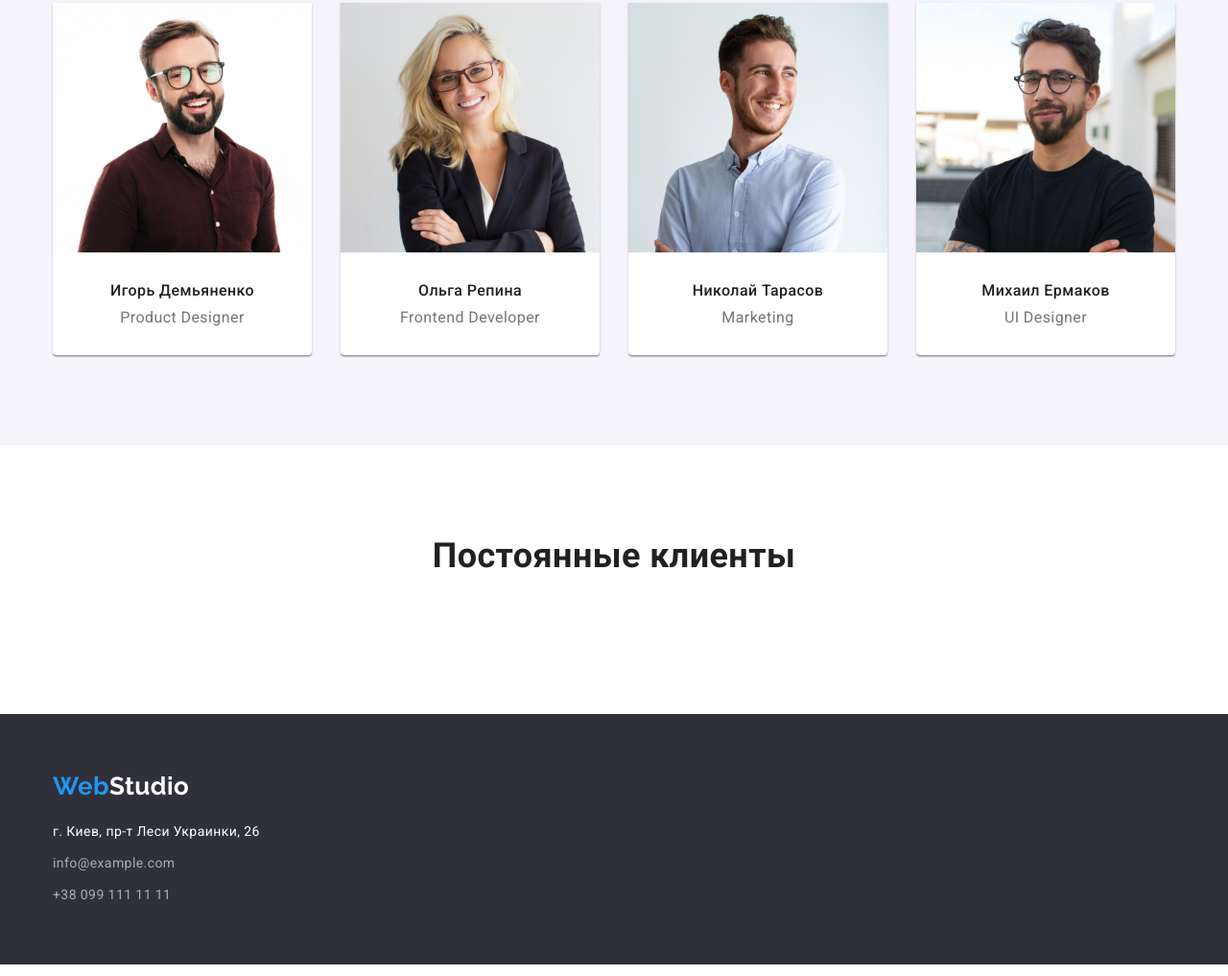
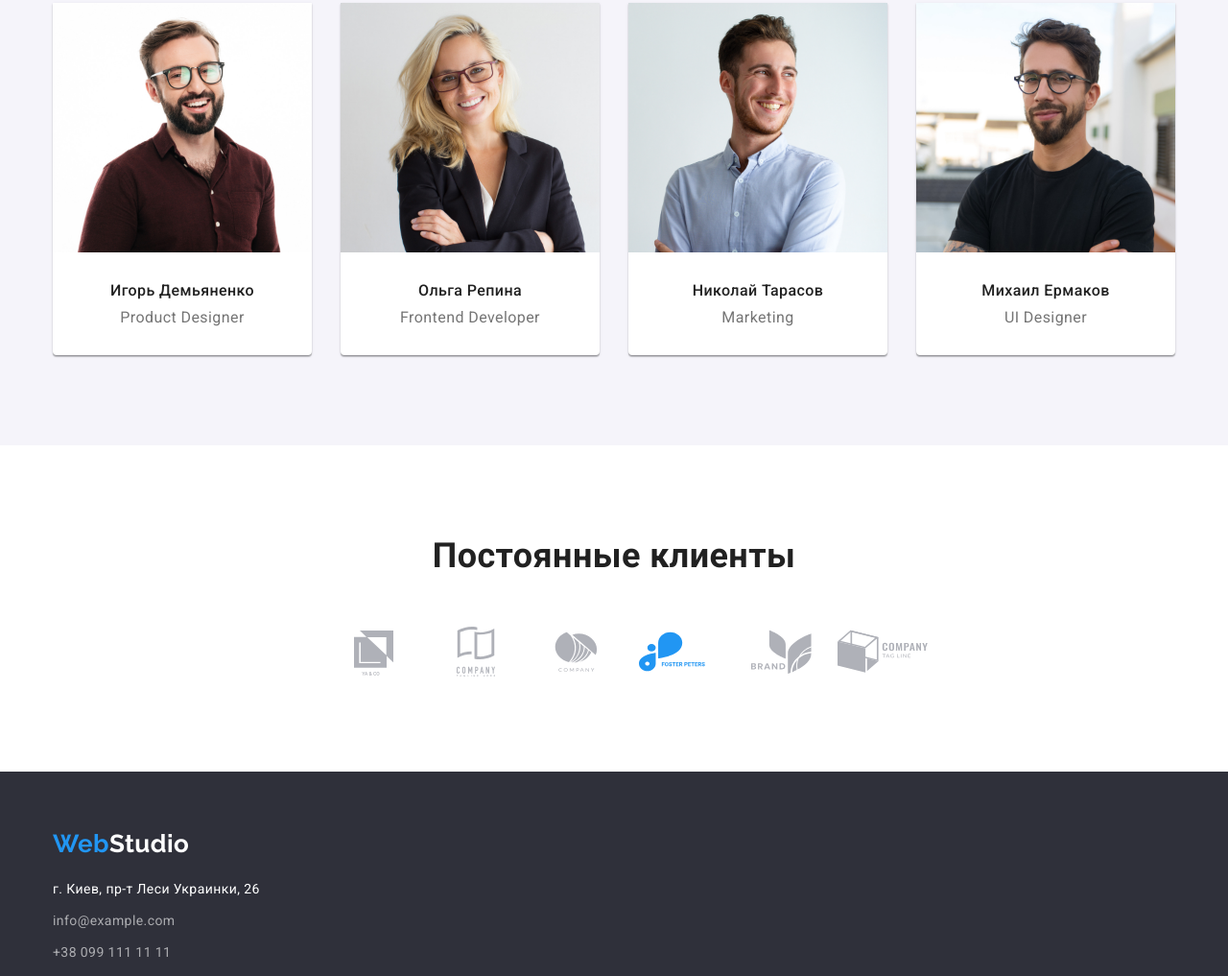
Before and after one commit to kbugayenko/goit-markup-hw-04, a plain HTML site: page index.html in a window 1280 px wide. Shown: the part 1780-2797 px from the top of the page at 96% size. Drawn offline with nearby package versions, Linux system fonts and the light colour scheme; files whose address does not match are found by name.

Commit message:
Додав ікони на хедер

```diff
--- a/css/styles.css
+++ b/css/styles.css
@@ -140,15 +140,30 @@ img {
 .adress-nav-list:first-child {
   margin-left: 0;
 }
-/* .adress-nav-list:first-child > .link::before {
-  display: block;
+
+.adress-nav-list:first-child:before {
+  display: inline-flex;
   content: "";
+  width: 12px;
   height: 12px;
   background-image: url("../images/envelope\ \(hover\).svg");
   background-size: contain;
   background-repeat: no-repeat;
-  background-position: center; */
+  background-position: center;
+  margin-right: 10px;
+}
 
+.adress-nav-list:last-child::before {
+  display: inline-flex;
+  content: "";
+  width: 12px;
+  height: 12px;
+  background-image: url("../images/smartphone.svg");
+  background-size: contain;
+  background-repeat: no-repeat;
+  background-position: center;
+  margin-right: 10px;
+}
 /* Hero */
 .overlay {
   max-width: 1600px;
@@ -164,11 +179,12 @@ img {
   background-repeat: no-repeat;
   background-position: center;
   background-size: cover;
+  padding-top: 200px;
+  padding-bottom: 200px;
 }
 
 .hero {
-  padding-top: 200px;
-  padding-bottom: 200px;
+  background-color: var(--background-color);
 }
 
 .hero-title {
@@ -402,6 +418,13 @@ img {
   color: var(--button-color);
 }
 
+/* Section clients */
+.clients.list {
+  display: flex;
+  justify-content: center;
+  margin-left: 30px;
+}
+
 /* Описание для Портфолио */
 
 /* Section project */
--- a/index.html
+++ b/index.html
@@ -47,8 +47,8 @@
     </header>
     <!--Hero-->
     <main class="main">
-      <div class="overlay">
-        <section class="hero">
+      <section class="hero">
+        <div class="overlay">
           <div class="container">
             <h1 class="hero-title">
               ЭФФЕКТИВНЫЕ РЕШЕНИЯ <br />
@@ -56,8 +56,8 @@
             </h1>
             <button class="hero-button" type="button">Заказать услугу</button>
           </div>
-        </section>
-      </div>
+        </div>
+      </section>
       <!--Особенности-->
       <section class="section">
         <div class="container">
@@ -186,12 +186,36 @@
         <div class="container">
           <h2 class="section-title">Постоянные клиенты</h2>
           <ul class="clients list">
-            <li class="clients-list"></li>
-            <li class="clients-list"></li>
-            <li class="clients-list"></li>
-            <li class="clients-list"></li>
-            <li class="clients-list"></li>
-            <li class="clients-list"></li>
+            <li class="clients-list">
+              <a href="" class="clients-item"
+                ><img src="./images/Logo1.svg" alt="" class="info"
+              /></a>
+            </li>
+            <li class="clients-list">
+              <a href="" class="clients-item"
+                ><img src="./images/Logo2.svg" alt="" class="info"
+              /></a>
+            </li>
+            <li class="clients-list">
+              <a href="" class="clients-item"
+                ><img src="./images/Logo3.svg" alt="" class="info"
+              /></a>
+            </li>
+            <li class="clients-list">
+              <a href="" class="clients-item"
+                ><img src="./images/Logo4.svg" alt="" class="info"
+              /></a>
+            </li>
+            <li class="clients-list">
+              <a href="" class="clients-item"
+                ><img src="./images/Logo5.svg" alt="" class="info"
+              /></a>
+            </li>
+            <li class="clients-list">
+              <a href="" class="clients-item"
+                ><img src="./images/Logo6.svg" alt="" class="info"
+              /></a>
+            </li>
           </ul>
         </div>
       </section>
```
Also changed, not shown: images/Logo1.svg (added), images/Logo2.svg (added), images/Logo3.svg (added), images/Logo4.svg (added), images/Logo5.svg (added), images/Logo6.svg (added).
